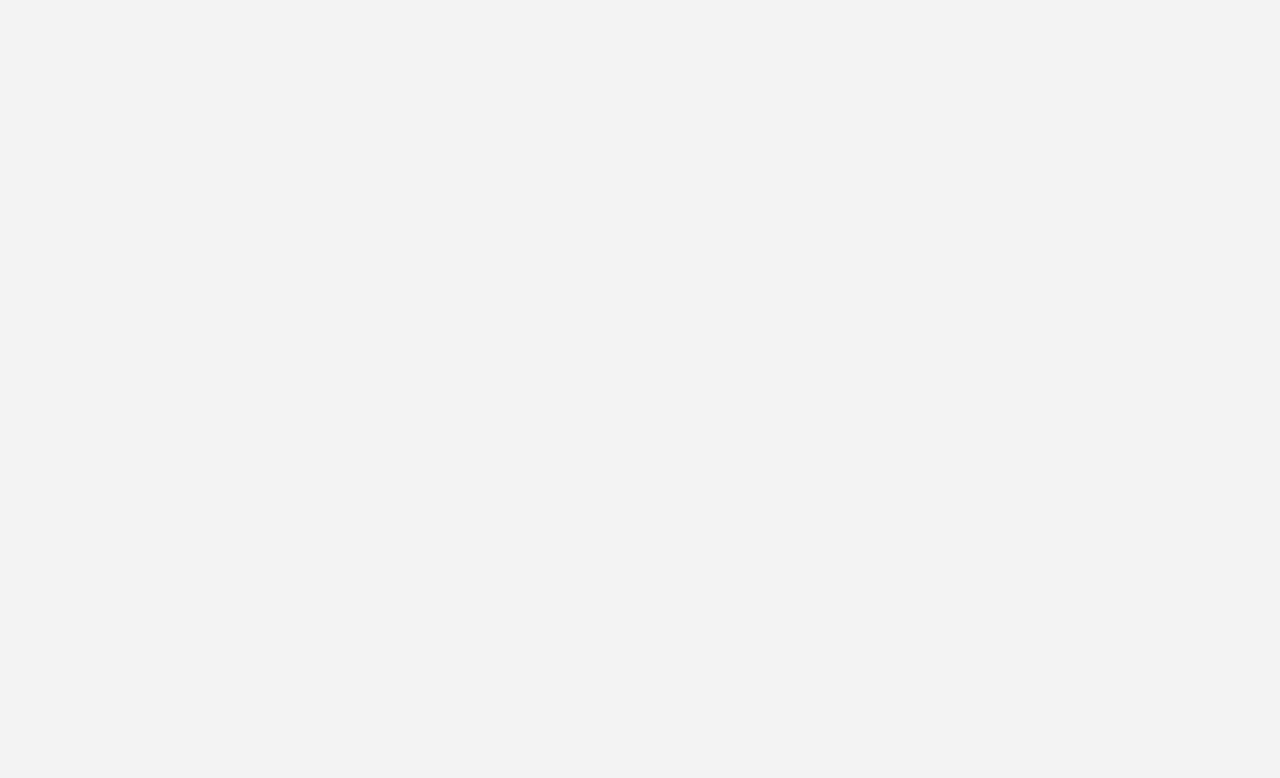
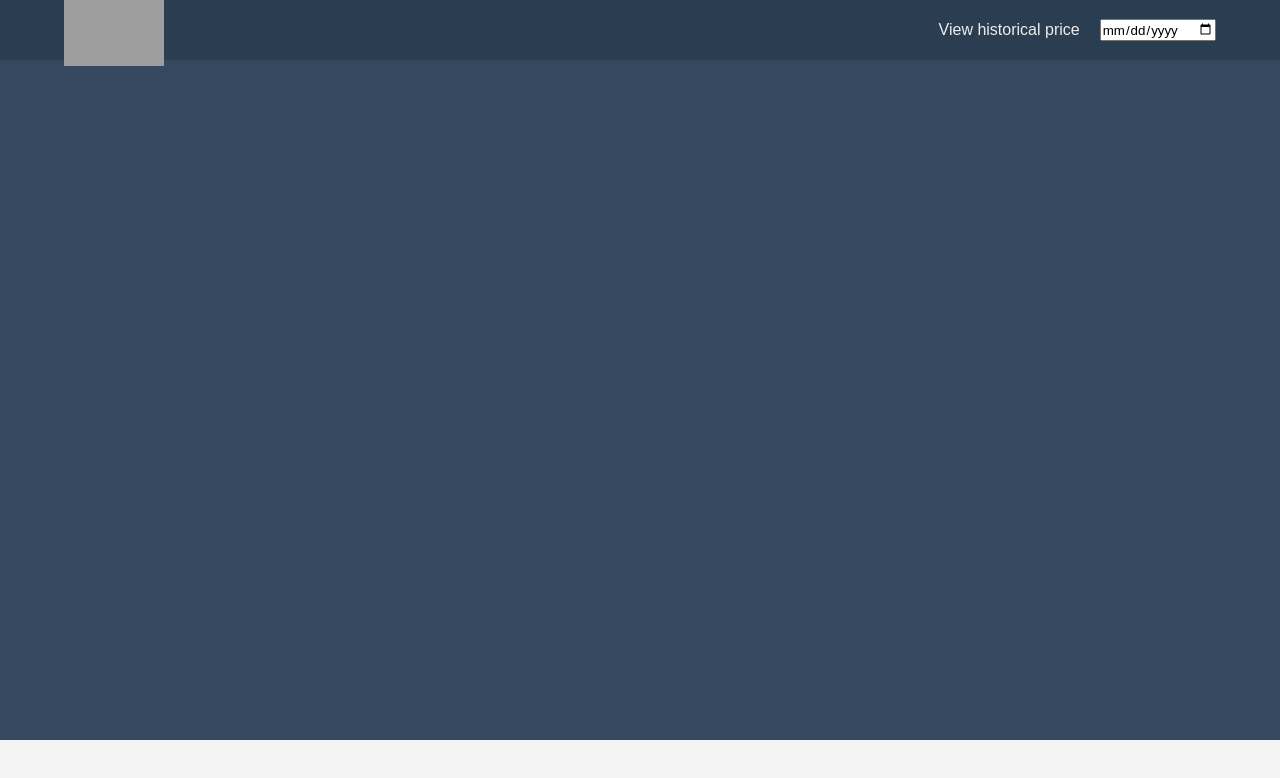
Before and after one commit to jonatastalves/bitcoin-price, a Vue app: page / in a window 1280 px wide. Shown: the top 778 px of the page. Built offline with nearby package versions, Linux system fonts and the light colour scheme; grey boxes are pictures that could not be loaded.

Commit message:
:sparkles: feat: pagina home

```diff
--- a/src/App.vue
+++ b/src/App.vue
@@ -1,5 +1,8 @@
 <template>
   <div id="app">
+
+    <Header />
+    <home />
 
   </div>
 </template>
@@ -8,10 +11,14 @@
 
 import './styles/global.css'
 
+import Header from './components/Header';
+import Home from './pages/home'
+
 export default {
   name: 'App',
   components: {
-
+    Header,
+    Home
   }
 }
 </script>
--- /dev/null
+++ b/src/components/Header.vue
@@ -0,0 +1,136 @@
+<template>
+    <header>
+        <nav class="container">
+            <a href="/"><img alt="Bitcoin-price" id="logo" src="https://theme.zdassets.com/theme_assets/2284639/4b20ea7e1106988b0e6b99903a770e49692d7080.png"></a>
+
+            <img v-on:click="openMenu" alt="Abrir menu" id="menu-button" src="https://raw.githubusercontent.com/william-costa/wdev-mock-site-resources/master/assets/images/menu.svg">
+
+            <div v-on:click="closeMenu" id="menu-overlay" v-if="menuActive"></div>
+
+            <div id="menu-items" :class="{active:menuActive}">
+
+                <img alt="Bitcoin-price" id="menu-logo" src="https://cdn-images-1.medium.com/max/1200/1*UlDujYjQ6qMTV_b2klTOYg.png">
+
+                <p id="historical"> View historical price</p>
+
+                <input type="date" name="date-search" id="date-search">
+
+            </div>
+
+        </nav>
+    </header>
+</template>
+
+<script>
+
+export default{
+    name: 'Header',
+    data(){
+        return {
+            menuActive: false
+        }
+    },
+    methods:{
+        openMenu: function(){
+            this.menuActive = true;
+        },
+        closeMenu: function(){
+            this.menuActive = false;
+        }
+    }
+}
+</script>
+
+<style scoped>
+
+header{
+    background-color: var(--color-background-nav);
+    width: 100%;
+    height: 60px;
+    display: flex;
+    justify-content: center;
+    align-items: center;
+}
+
+nav{
+    display: flex;
+    justify-content: space-between;
+    height: 60px;
+    align-items: center;
+}
+
+#logo{
+    width: 100px;
+}
+
+#menu-button{
+    width: 25px;
+}
+
+#menu-overlay{
+    position: fixed;
+    top: 0;
+    left: 0;
+    width: 40%;
+    height: 100vh;
+    background-color: black;
+    opacity: 0.7;
+}
+
+#menu-logo{
+    width: 40px;
+    margin-top: 10px;
+    margin-bottom: 20px;
+}
+
+#menu-items{
+    position: fixed;
+    top: 0;
+    right: 0;
+    background-color: var(--color-background-nav);
+    width: 60%;
+    height: 100vh;
+    display: none;
+    flex-direction: column;
+    justify-content: flex-start;
+    align-items: center;
+}
+
+#menu-items.active{
+    display: flex;
+}
+
+#historical{
+
+    color: var(--color-text-light);
+
+}
+
+#date-search{
+
+    margin: 20px 0px;
+
+}
+
+@media (min-width: 700px){
+
+    #menu-button, #menu-logo, #menu-overlay{
+        display: none;
+    }
+
+    #menu-items{
+        display: flex;
+        flex-direction: row;
+        position: static;
+        height: 60px;
+        width: auto;
+    }
+
+    #historical{
+        margin-right: 20px;
+    }
+
+}
+
+
+</style>
--- /dev/null
+++ b/src/pages/home.vue
@@ -0,0 +1,21 @@
+<template>
+    <div>
+        <main>
+
+        </main>
+    </div>
+</template>
+<script>
+
+export default{
+    name: 'home'
+}
+</script>
+
+<style scoped>
+
+main{
+    background-color: var(--color-background-home);
+}
+
+</style>
--- a/src/styles/global.css
+++ b/src/styles/global.css
@@ -26,3 +26,15 @@
   a:hover{
     opacity: 0.8;
   }
+
+  .container{
+      width: 90%;
+  }
+
+  main{
+
+    width: 100%;
+    height: calc(100vh - 120px);
+    display: flex;
+
+  }
--- a/vue.config.js
+++ b/vue.config.js
@@ -1,4 +1,5 @@
 const { defineConfig } = require('@vue/cli-service')
 module.exports = defineConfig({
-  transpileDependencies: true
+  transpileDependencies: true,
+  lintOnSave: false
 })
```
